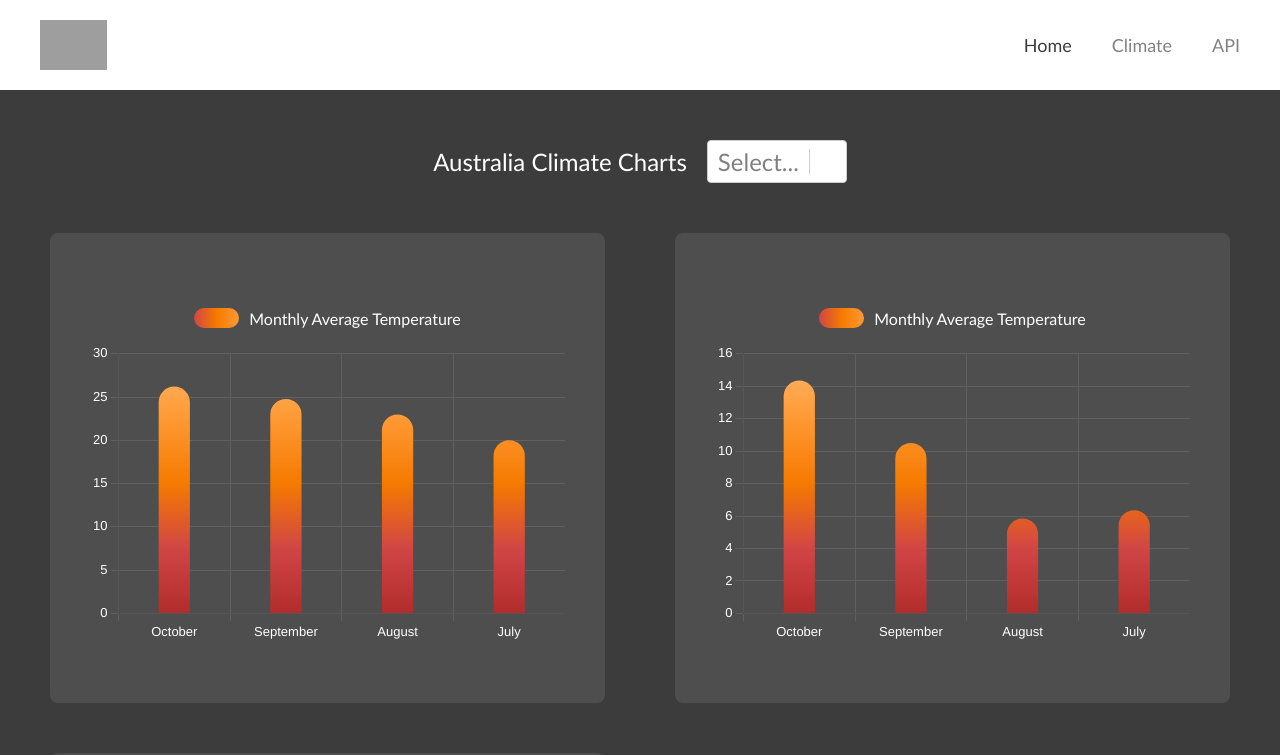
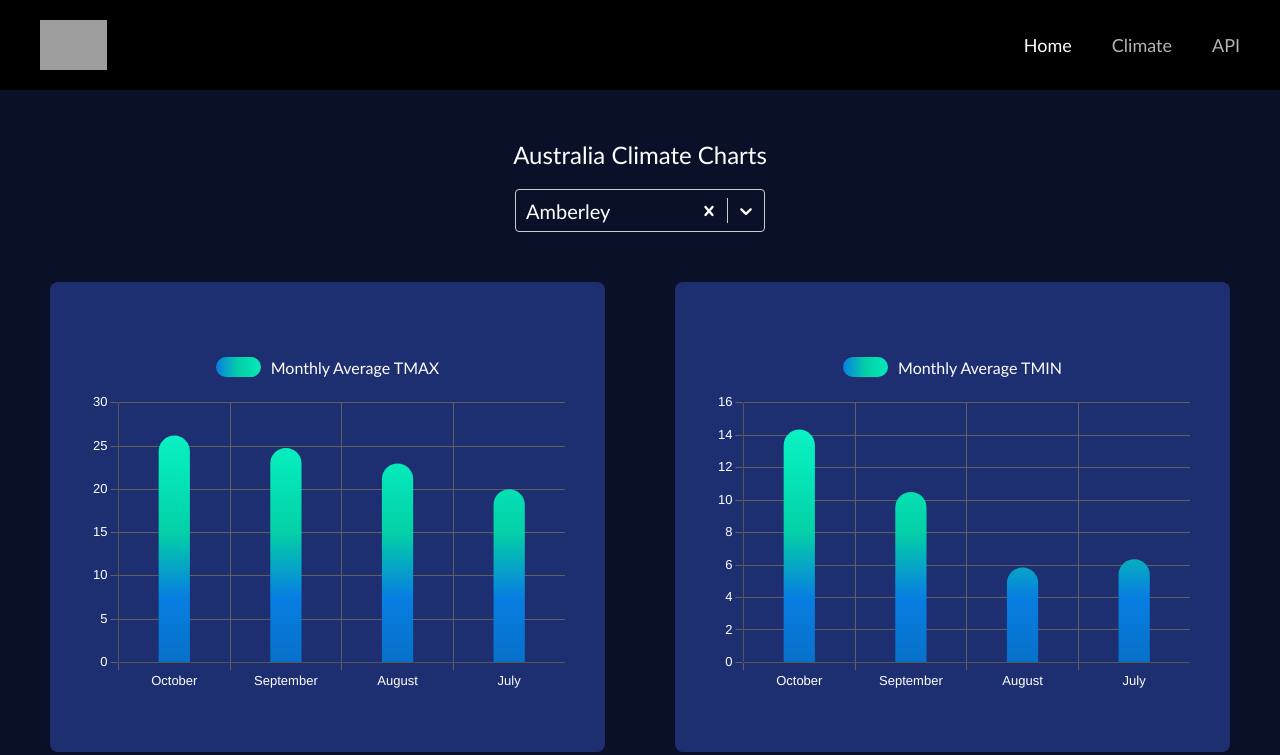
Before and after one commit to lawnickm/react-climate-app, a React (Create React App) app: page / in a window 1280 px wide. Shown: the top 755 px of the page. Built offline with nearby package versions, Linux system fonts and the light colour scheme; grey boxes are pictures that could not be loaded.

Commit message:
UI Redesigned. Data dynamically changes via user input.

```diff
--- a/src/components/Content/BarContent/index.jsx
+++ b/src/components/Content/BarContent/index.jsx
@@ -2,9 +2,16 @@ import React, { useEffect, useMemo, useRef, useState } from "react";
 import { Chart as ChartJS } from 'chart.js/auto';
 import { Bar } from 'react-chartjs-2';
 import { calculateMonthlyAverage } from "../utils/calculations";
-import createGradient, { options } from "../utils/chartStyling";
+import { createGradientFire, createGradientOcean, options } from "../utils/chartStyling";
 
-export default function BarContent({ title, dataType, city, period }) {
+export default function BarContent({ dataType, city, period }) {
+    const titles = {
+        "avgMonthlyMaxTemp" : "Monthly Average TMAX",
+        "avgMonthlyMinTemp" : "Monthly Average TMIN",
+        "avgMonthlyGustSpeed" : "Monthly Average Gust Speed",
+        "avgMonthlyGustDirection" : "Monthly Average Gust Direction"
+    }
+    const title = titles[dataType]
     const chartRef = useRef(null);
     const data = useMemo(() => calculateMonthlyAverage(dataType, city, period), [city, period]);
 
@@ -15,7 +22,7 @@ export default function BarContent({ title, dataType, city, period }) {
             return;
         }
 
-        data.datasets[0].backgroundColor = createGradient(chartRefCurrent.ctx, chartRefCurrent.chartArea);
+        data.datasets[0].backgroundColor = createGradientOcean(chartRefCurrent.ctx, chartRefCurrent.chartArea);
         data.datasets[0].borderRadius = 100;
         data.datasets[0].barPercentage = .35;
 
--- a/src/components/Content/ChartsHeader/_chartsHeader.scss
+++ b/src/components/Content/ChartsHeader/_chartsHeader.scss
@@ -3,6 +3,7 @@
     text-align: center;
     align-items: center;
     justify-content: center;
+    flex-direction: column;
     width: 100%;
     margin: 10px 0 50px 0;
     gap: 20px;
@@ -15,20 +16,13 @@
 
     }
 
-    // .main-body-select-field{
-    //     padding: 10px 15px;
+    .main-body-select-field{
+        background-color: transparent !important;
+    }
 
-    //     .main-body-select{
-    //         background-color: transparent !important;
-    //         border-radius: 6px;
-    //         width: 200px;
-    //         height: 40px;
-    //         padding: 0 10px !important;
-    //     }
-    // }
     @media (max-width: 992px) {
         flex-direction: column;
-        margin: 0 0 10px 0;
+        margin: 0 0 30px 0;
         gap: 20px;
         * {
             font-size: 18px;
--- a/src/components/Content/ChartsHeader/index.jsx
+++ b/src/components/Content/ChartsHeader/index.jsx
@@ -1,22 +1,76 @@
 import React, { useState } from 'react'
 import Select from "react-select"
+
 export default function ChartsHeader({ title, city, setCity }) {
+  const cities = [
+    {
+      label: "Amberley",
+      value: "Amberley",
+    },
+    {
+      label: "Albany Airport",
+      value: "Albany-Airport",
+    },
+    {
+      label: "Bendigo",
+      value: "Bendigo",
+    },
+    {
+      label: "Bridgetown",
+      value: "Bridgetown",
+    },
+    {
+      label: "Camden",
+      value: "Camden",
+    },
+    {
+      label: "Cerberus",
+      value: "Cerberus",
+    },
+    {
+      label: "Edinburgh",
+      value: "Edinburgh",
+    },
+    {
+      label: "Gosford",
+      value: "Gosford",
+    },
+  ];
 
-  const cities = [
-    "Amberley",
-    "Albany Airport",
-    "Bendigo",
-    "Bridgetown",
-    "Camden",
-    "Cerberus",
-    "Edinburgh",
-    "Gosford"
-  ]
+  const customStyles = {
+    option: (provided, state) => ({
+      ...provided,
+      backgroundColor: 'transparent',
+      borderBottom: '1px solid rgba(255, 255, 255, 0.3)',
+      color: '#fff',
+      textAlign: "start",
+      fontSize:"20px",
+      cursor:"pointer",
+      "&:hover": {
+        backgroundColor: "#1d2f70"
+      }
+    }),
+    control: (provided, state) => ({
+      ...provided,
+      backgroundColor: 'transparent',
+      width: "250px",
+    }),
+    singleValue: (provided, state) => ({
+      ...provided,
+      color: "#ffffff",
+      fontSize:"20px",
+      textAlign: "start",
+    }),
+    menu: (provided, state) => ({
+      ...provided,
+      backgroundColor: '#080d1f',
+      border: '1px solid rgba(255, 255, 255, 0.3)',
+    }),
+
+  }
 
   const handleChange = (e) => {
-    e.preventDefault();
-    console.log(e.target)
-    setCity(e.target.current);
+    setCity(e.label);
   }
 
   return (
@@ -25,11 +79,16 @@ export default function ChartsHeader({ title, city, setCity }) {
         <span>{title}</span>
       </div>
       <div className='main-body-select-field'>
-        <Select className="main-body-select"
-          value={city}
-          options={cities}
-          isSearchable={true}
-          onChange={(e) => handleChange(e)} />
+      <Select
+        defaultValue={cities[0]}
+        isClearable={true}
+        isSearchable={true}
+        name="color"
+        options={cities}
+        placeholder="Albany"
+        styles={customStyles}
+        onChange={(e) => handleChange(e)}
+      />
       </div>
     </div>
   )
--- a/src/components/Content/_content.scss
+++ b/src/components/Content/_content.scss
@@ -10,7 +10,7 @@
         flex-flow: row wrap;
         justify-content: flex-start;
         padding: 60px 40px;
-        background-color: lighten($color-dark, 7%);
+        background-color: $color-dark-2;
         border-radius: 8px;
         width: calc(100% - 100px);
         margin: auto;
@@ -28,7 +28,7 @@
             width: 45px;
             height: 20px;
             border-radius: 12px;
-            background: linear-gradient(90deg, #D14545 0%, #f57a00 50%, #FF9933 100%);
+            background: linear-gradient(90deg, #087EE1 0%, #04d0a7 50%, #05E8BA 100%);
         }
 
         .chart-title-text{
--- a/src/components/Content/index.jsx
+++ b/src/components/Content/index.jsx
@@ -16,7 +16,7 @@ export default function Content() {
             <ChartsHeader city={city} setCity={setCity} title="Australia Climate Charts" />
             <div className="charts-grid">
                 {datas.map((dataType, index) => (
-                    <BarContent title={"Monthly Average Temperature"} dataType={dataType} city={city} period={period} index={index} />
+                    <BarContent dataType={dataType} city={city} period={period} index={index} />
                 ))}
             </div>
         </>
--- a/src/components/Content/utils/chartStyling.js
+++ b/src/components/Content/utils/chartStyling.js
@@ -1,4 +1,4 @@
-export default function createGradient(ctx, area) {
+export function createGradientFire(ctx, area) {
     const color1 = "#b22c2c";
     const color2 = "#D14545";
     const color3 = "#f57a00";
@@ -12,6 +12,26 @@ export default function createGradient(ctx, area) {
     gradient.addColorStop(0.50, color3);
     gradient.addColorStop(0.75, color4);
     gradient.addColorStop(1, color5);
+
+    return gradient;
+}
+
+export function createGradientOcean(ctx, area) {
+
+    const color1 = "#0771ca";
+    const color2 = "#087EE1";
+    const color3 = "#04d0a7";
+    const color4 = "#05E8BA";
+    const color5 = "#0ef9ca";
+
+    const gradient = ctx.createLinearGradient(0, area.bottom, 0, area.top);
+
+    gradient.addColorStop(0, color1);
+    gradient.addColorStop(0.25, color2);
+    gradient.addColorStop(0.50, color3);
+    gradient.addColorStop(0.75, color4);
+    gradient.addColorStop(1, color5);
+
 
     return gradient;
 }
--- a/src/components/Layout/Body/_body.scss
+++ b/src/components/Layout/Body/_body.scss
@@ -1,6 +1,6 @@
 .main-body{
     padding: 40px;
-    background-color: $color-dark;
+    background-color: $color-dark-1;
 
     * {
         color: $color-light;
--- a/src/components/Layout/Header/_header.scss
+++ b/src/components/Layout/Header/_header.scss
@@ -3,6 +3,7 @@
     justify-content: space-between;
     align-items: center;
     padding: 20px 40px;
+    background: darken($color-dark, 10%);
     .header-logo{
         height: 50px;
         img {
@@ -17,9 +18,12 @@
         gap: 40px;
         .header-item {
             font-size: 18px;
-            color: $color-gray;
+            color: darken($color-light, 30%);
             &.active {
-                color: $color-dark;
+                color: $color-light;
+            }
+            &:hover {
+                color: $color-light;
             }
         }
     }
--- a/src/components/Shared/Button/_button.scss
+++ b/src/components/Shared/Button/_button.scss
@@ -4,7 +4,7 @@
     padding: 15px 40px;
     font-size: 18px;
     color: $color-light;
-    background-color: $color-red;
+    background-color: $color-contrast;
     width: max-content;
     height: max-content;
     border-radius: 6px;
--- a/src/styles.scss
+++ b/src/styles.scss
@@ -1,9 +1,11 @@
 /* GLOBAL VARIABLES */
-$arbol-green: #59AE54;
 $color-light: #FFFFFF;
-$color-gray: #828282;
-$color-dark: #3C3C3C;
-$color-red: #EA5F44;
+$color-dark: #080d1f;
+$color-dark-1: lighten($color-dark, 2%);
+$color-dark-2: lighten($color-dark, 20%);
+$color-dark-3: lighten($color-dark, 30%);
+$color-contrast: #2aab45;
+$main-gradient: linear-gradient(to right, $color-dark, $color-dark-2);
 
 /* IMPORTS */
 @import "./components/Layout/Body/body";
```
